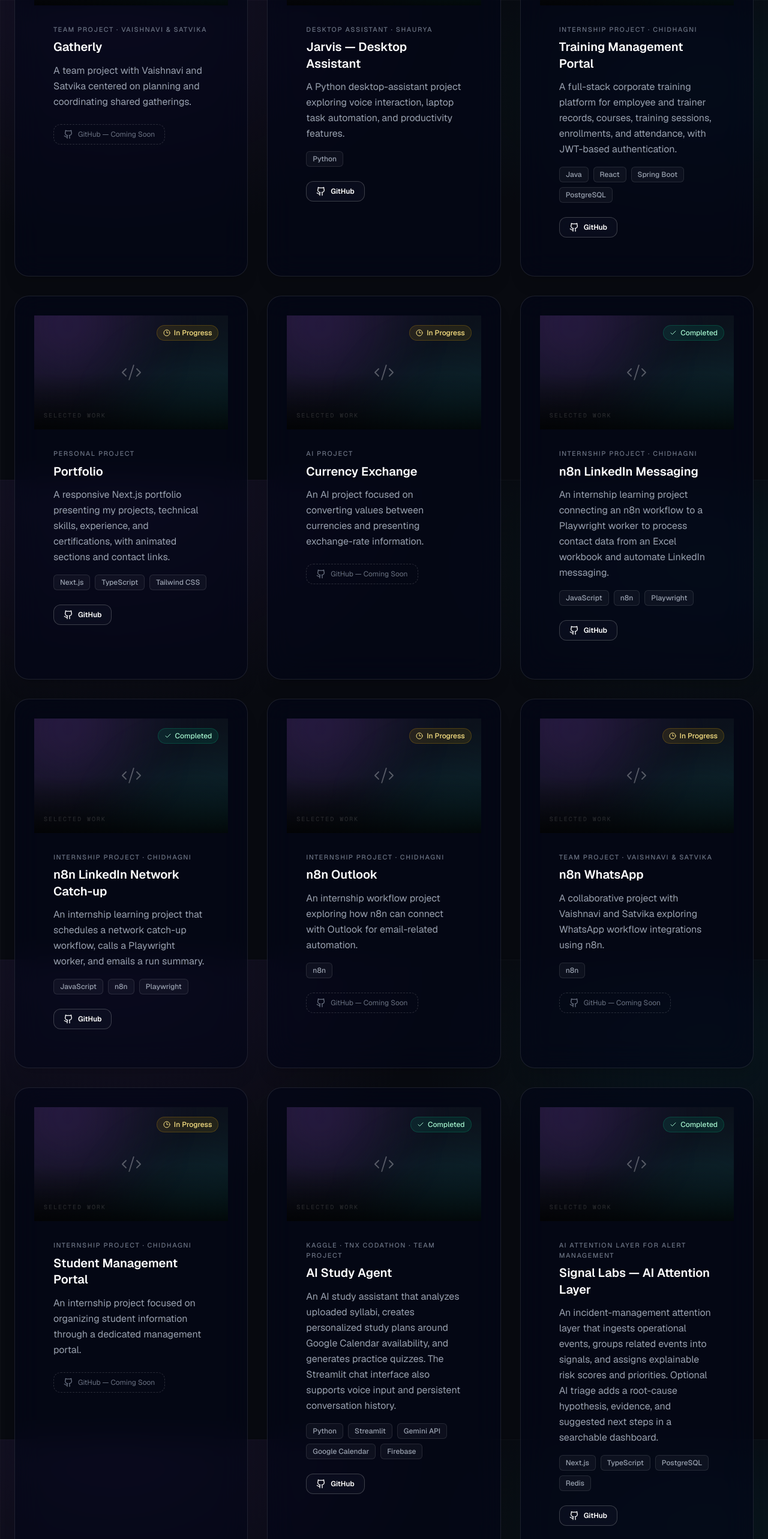
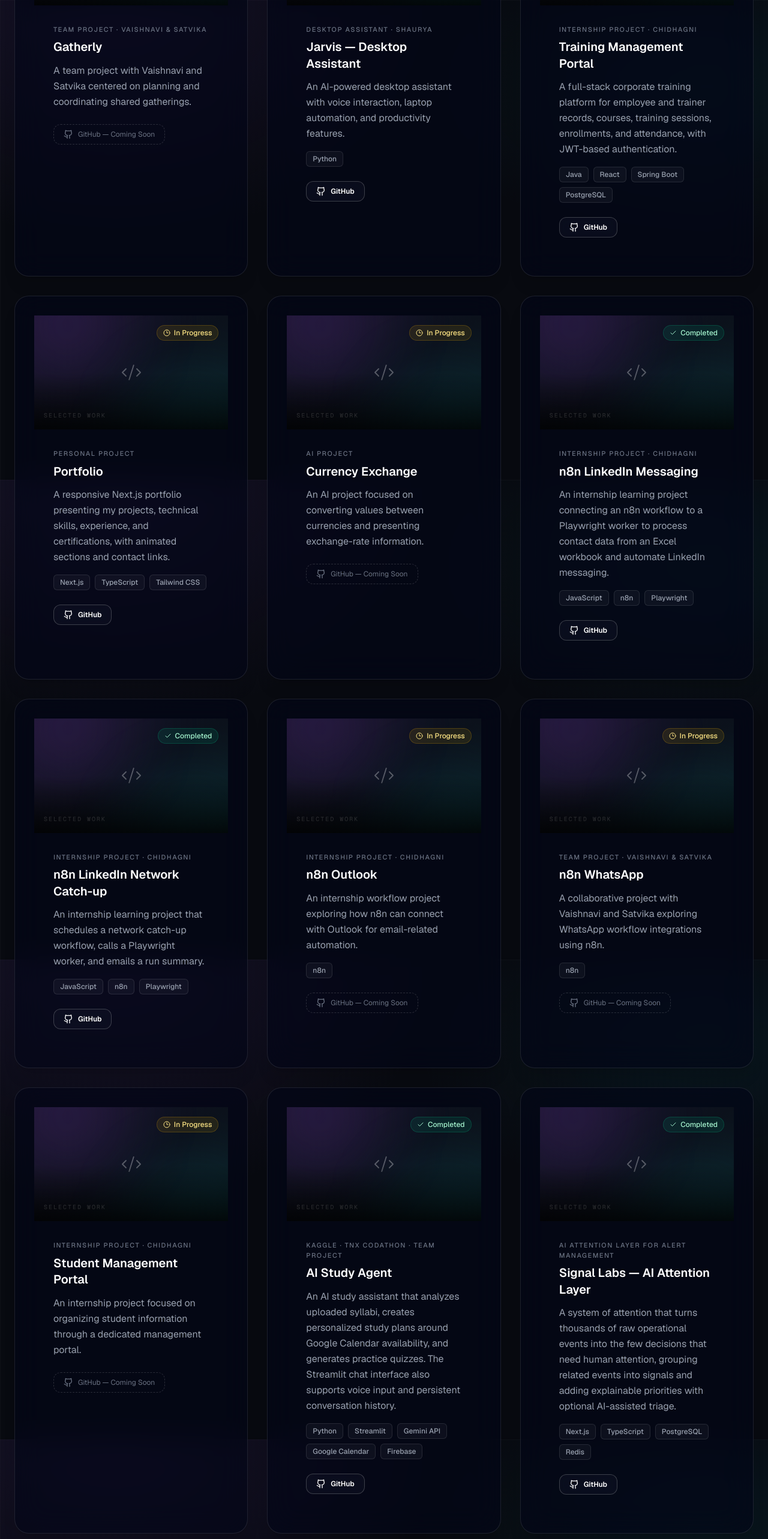
Before and after one commit to Ppoloju/pravalika-portfolio, a Next.js app: page / in a window 1280 px wide. Shown: the part 5600-8166 px from the top of the page at 60% size. Built offline with nearby package versions, Linux system fonts and the light colour scheme.

Commit message:
Update assistant project descriptions

```diff
--- a/constants/projects.ts
+++ b/constants/projects.ts
@@ -52,7 +52,7 @@ export const projects: Project[] = [
     id: "jarvis",
     title: "Jarvis — Desktop Assistant",
     description:
-      "A Python desktop-assistant project exploring voice interaction, laptop task automation, and productivity features.",
+      "An AI-powered desktop assistant with voice interaction, laptop automation, and productivity features.",
     context: "Desktop assistant · Shaurya",
     techStack: ["Python"],
     status: "In Progress",
@@ -158,7 +158,7 @@ export const projects: Project[] = [
     id: "signal-labs",
     title: "Signal Labs — AI Attention Layer",
     description:
-      "An incident-management attention layer that ingests operational events, groups related events into signals, and assigns explainable risk scores and priorities. Optional AI triage adds a root-cause hypothesis, evidence, and suggested next steps in a searchable dashboard.",
+      "A system of attention that turns thousands of raw operational events into the few decisions that need human attention, grouping related events into signals and adding explainable priorities with optional AI-assisted triage.",
     context: "AI Attention Layer for Alert Management",
     techStack: ["Next.js", "TypeScript", "PostgreSQL", "Redis"],
     status: "Completed",
```
